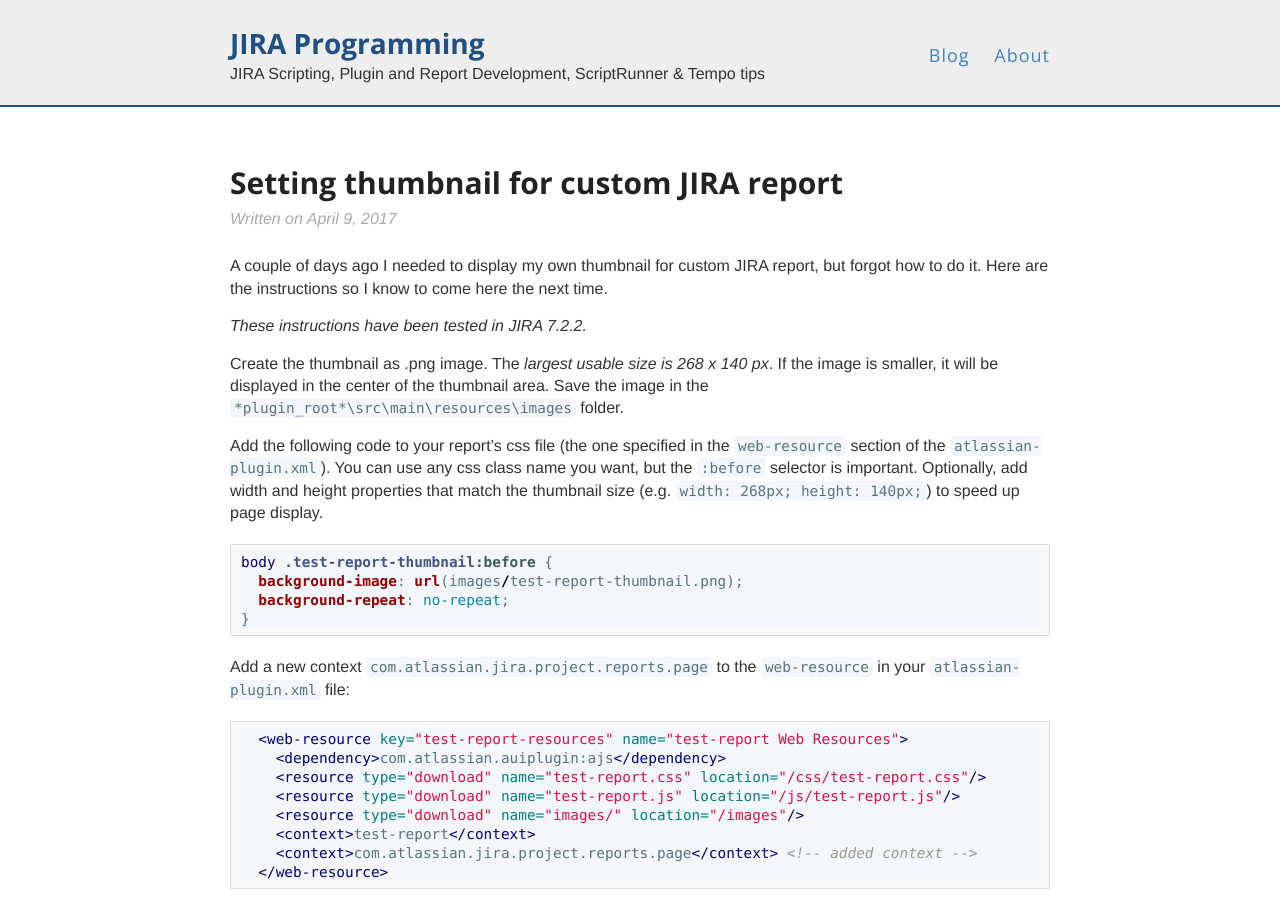
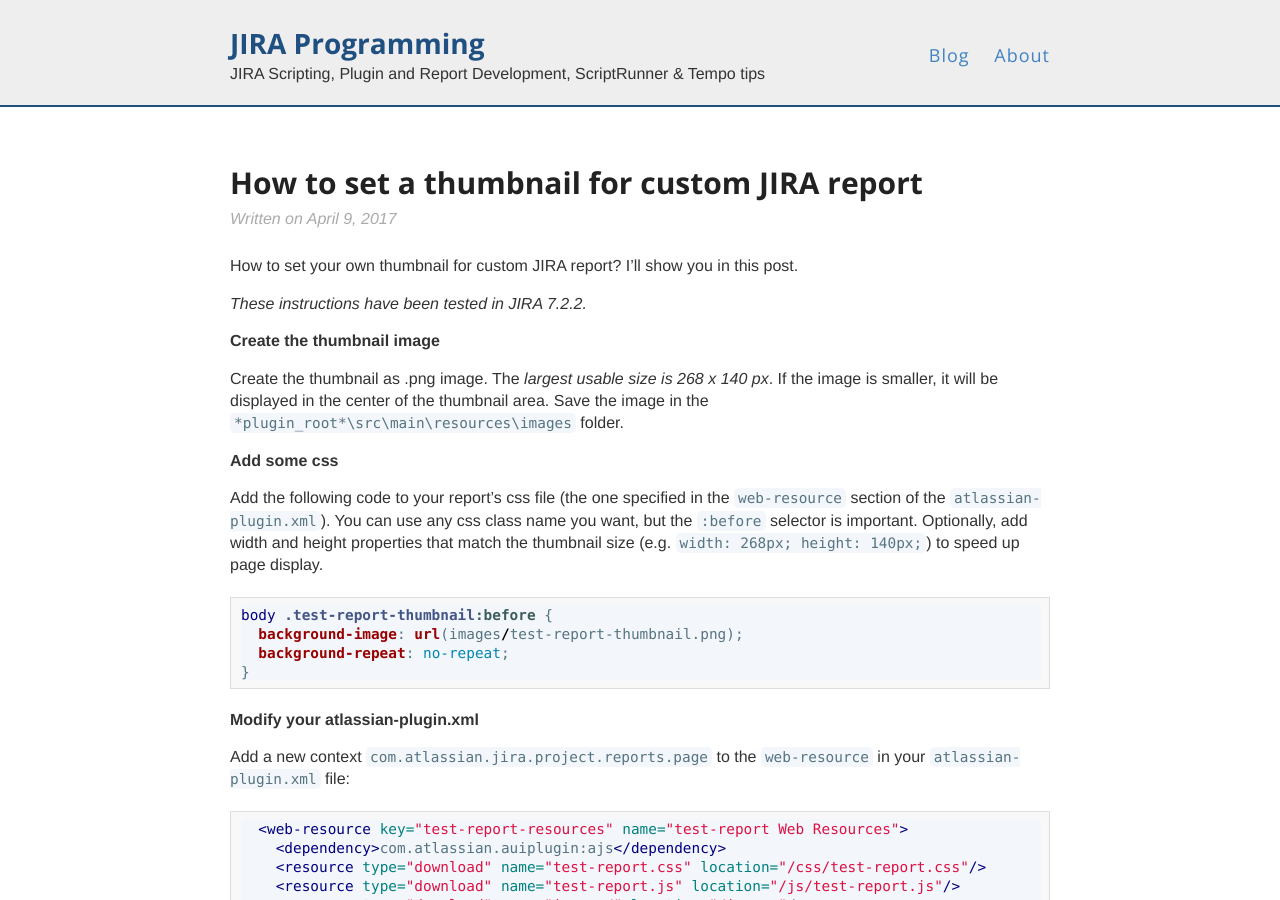
Before and after one commit to matejholy/jira-programming, a Jekyll site: the page built from _posts/2017-04-09-thumbnail-for-custom-jira-report.md, in a window 1280 px wide and 900 px high. Built offline with Jekyll 4.4.1, drawn with Linux system fonts in a browser that asks for light colours; comment, search, counter and statistics services are not loaded.

Commit message:
Changed intro to report thumbnail post, added sections for better readability.

```diff
--- a/_posts/2017-04-09-thumbnail-for-custom-jira-report.md
+++ b/_posts/2017-04-09-thumbnail-for-custom-jira-report.md
@@ -1,17 +1,21 @@
 ---
 layout: post
-title:  "Setting thumbnail for custom JIRA report"
-excerpt: "How to set own thumbnail for custom JIRA report. Tested in JIRA 7."
+title:  "How to set a thumbnail for custom JIRA report"
+excerpt: "How to set your own thumbnail for custom JIRA report. Tested in JIRA 7."
 categories: main
 tags: jira, report, thumbnail
 comments: true
 ---
 
-A couple of days ago I needed to display my own thumbnail for custom JIRA report, but forgot how to do it. Here are the instructions so I know to come here the next time.
+How to set your own thumbnail for custom JIRA report? I'll show you in this post.
 
 *These instructions have been tested in JIRA 7.2.2.*
 
+__Create the thumbnail image__
+
 Create the thumbnail as .png image. The _largest usable size is 268 x 140 px_. If the image is smaller, it will be displayed in the center of the thumbnail area. Save the image in the `*plugin_root*\src\main\resources\images` folder.
+
+__Add some css__
 
 Add the following code to your report's css file (the one specified in the `web-resource` section of the `atlassian-plugin.xml`). You can use any css class name you want, but the `:before` selector is important.
 Optionally, add width and height properties that match the thumbnail size (e.g. `width: 268px; height: 140px;`) to speed up page display.
@@ -22,6 +26,8 @@
   background-repeat: no-repeat;
 }
 {% endhighlight %}
+
+__Modify your atlassian-plugin.xml__
 
 Add a new context `com.atlassian.jira.project.reports.page` to the `web-resource` in your `atlassian-plugin.xml` file:
 
```
